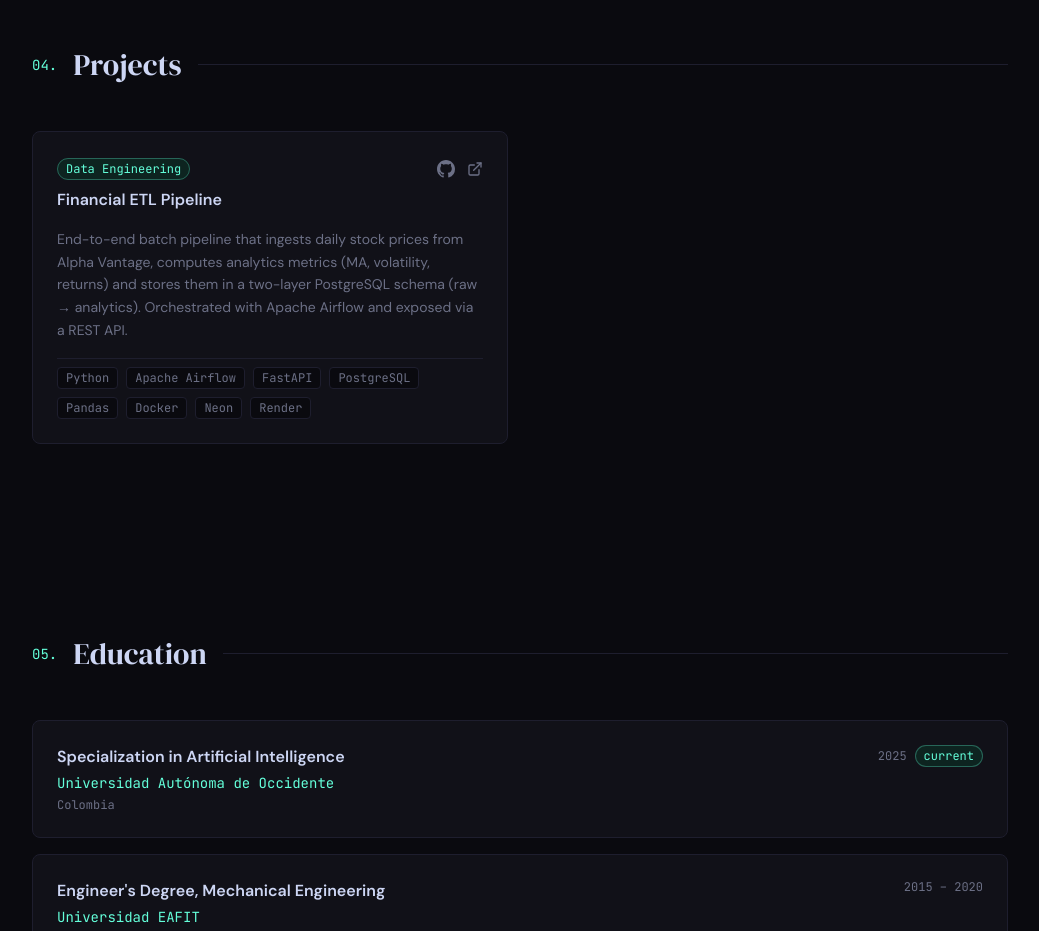
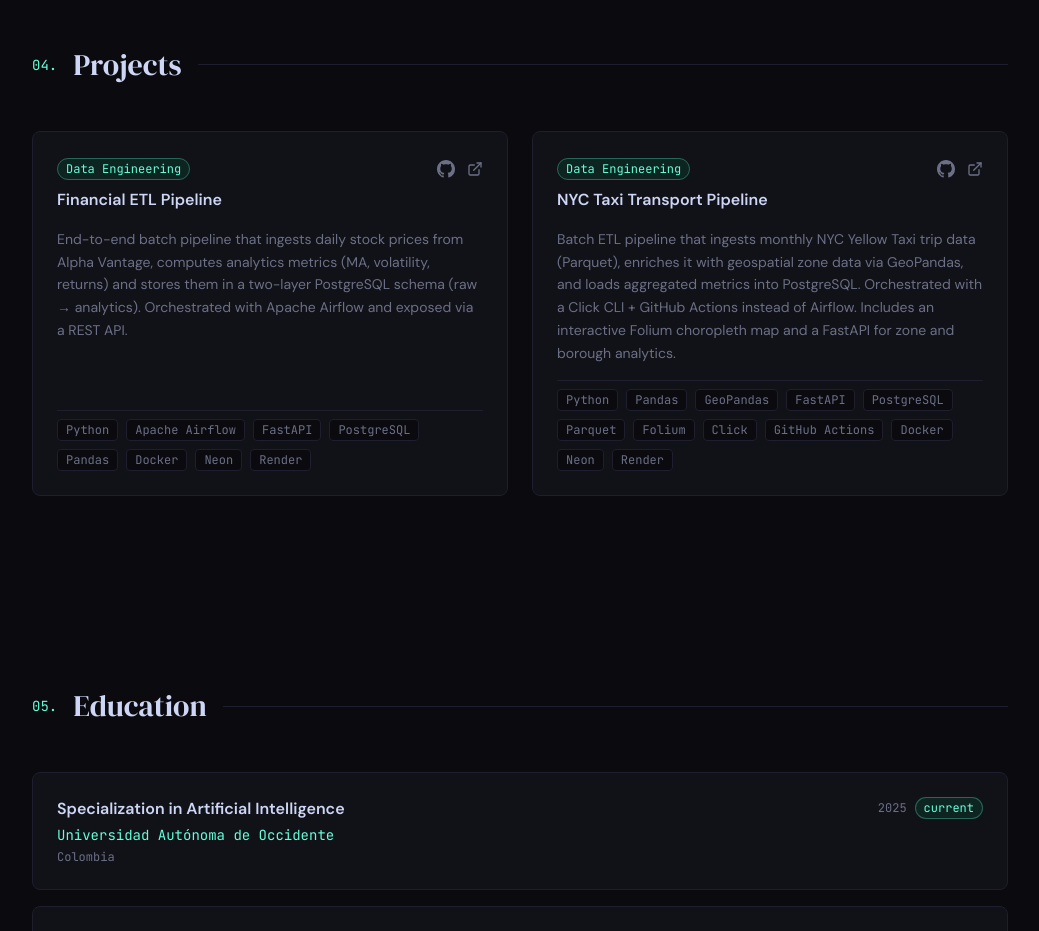
Before and after one commit to PabloAMoreno97/professional-portfolio, a React (Vite) app: page / in a window 1280 px wide. Shown: the part 2540-3471 px from the top of the page, without its empty margins (120-1159 px from the left). Built offline with nearby package versions, Linux system fonts and the light colour scheme.

Commit message:
Feat: Added transport pipeline project

```diff
--- a/src/data/portfolio.ts
+++ b/src/data/portfolio.ts
@@ -254,6 +254,18 @@ export const projects: Project[] = [
     github: 'https://github.com/PabloAMoreno97/etl-financial-pipeline',
     demo: 'https://etl-financial-api.onrender.com/docs',
   },
+  {
+    slug: 'etl-transport-pipeline',
+    title: 'NYC Taxi Transport Pipeline',
+    category: { en: 'Data Engineering', es: 'Ingeniería de Datos' },
+    description: {
+      en: 'Batch ETL pipeline that ingests monthly NYC Yellow Taxi trip data (Parquet), enriches it with geospatial zone data via GeoPandas, and loads aggregated metrics into PostgreSQL. Orchestrated with a Click CLI + GitHub Actions instead of Airflow. Includes an interactive Folium choropleth map and a FastAPI for zone and borough analytics.',
+      es: 'Pipeline ETL batch que ingesta datos mensuales de viajes en taxi de NYC (Parquet), los enriquece con datos geoespaciales de zonas vía GeoPandas y carga métricas agregadas en PostgreSQL. Orquestado con CLI Click + GitHub Actions en lugar de Airflow. Incluye un mapa coroplético interactivo con Folium y una FastAPI para consultar métricas por zona y borough.',
+    },
+    stack: ['Python', 'Pandas', 'GeoPandas', 'FastAPI', 'PostgreSQL', 'Parquet', 'Folium', 'Click', 'GitHub Actions', 'Docker', 'Neon', 'Render'],
+    github: 'https://github.com/PabloAMoreno97/etl-transport-pipeline',
+    demo: 'https://etl-transport-api.onrender.com/docs',
+  },
 ]
 
 export const education = [
```
